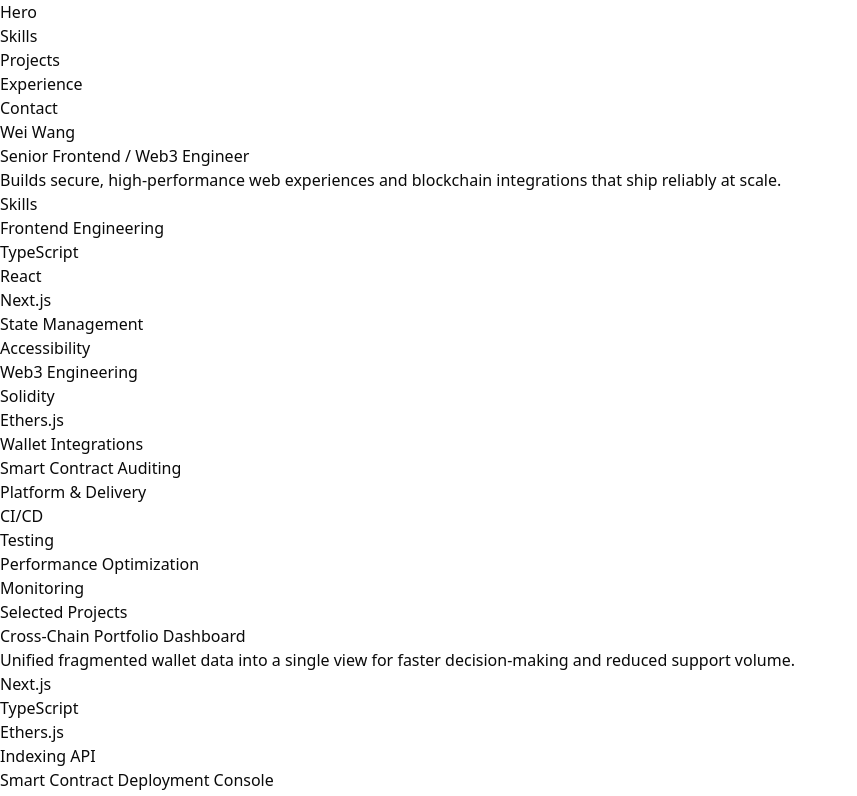
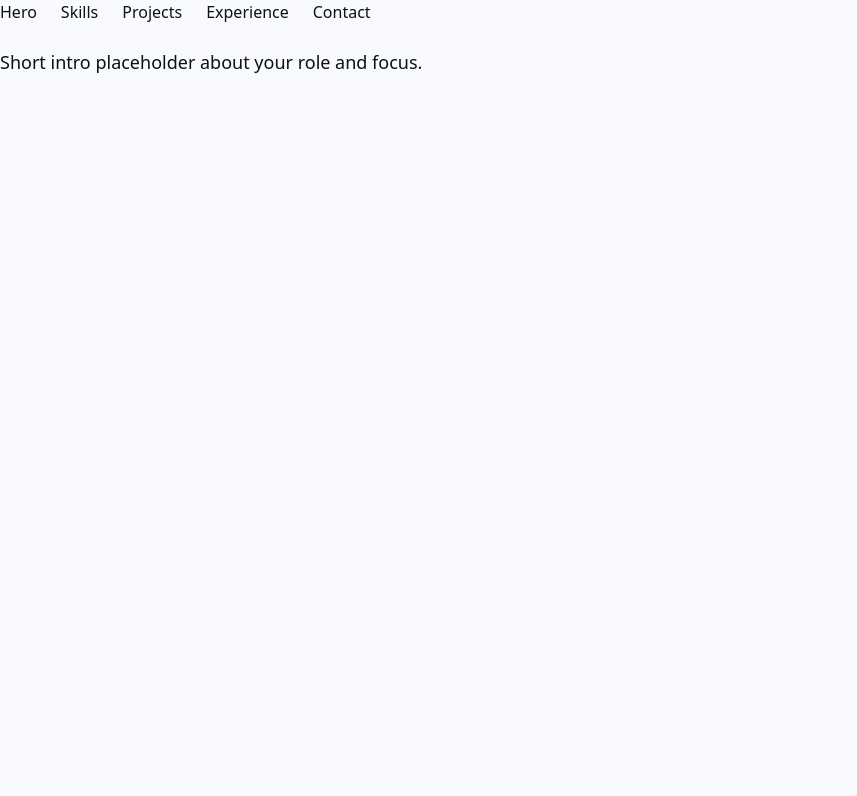
Before and after one commit to wangchengwei0122/Portfolio, a Next.js app: page / in a window 1280 px wide. Shown: the top 796 px of the page, without its empty margins (0-857 px from the left). Built offline with nearby package versions, Linux system fonts and the light colour scheme.

Commit message:
chore: initialize tailwindcss tokens and bootstrap project skeleton

```diff
--- a/app/globals.css
+++ b/app/globals.css
@@ -48,71 +48,71 @@
 
 :root {
   --radius: 0.625rem;
-  --background: oklch(1 0 0);
-  --foreground: oklch(0.145 0 0);
-  --card: oklch(1 0 0);
-  --card-foreground: oklch(0.145 0 0);
-  --popover: oklch(1 0 0);
-  --popover-foreground: oklch(0.145 0 0);
-  --primary: oklch(0.205 0 0);
-  --primary-foreground: oklch(0.985 0 0);
-  --secondary: oklch(0.97 0 0);
-  --secondary-foreground: oklch(0.205 0 0);
-  --muted: oklch(0.97 0 0);
-  --muted-foreground: oklch(0.556 0 0);
-  --accent: oklch(0.97 0 0);
-  --accent-foreground: oklch(0.205 0 0);
+  --background: oklch(0.985 0.004 260);
+  --foreground: oklch(0.17 0.01 260);
+  --card: oklch(0.985 0.004 260);
+  --card-foreground: oklch(0.17 0.01 260);
+  --popover: oklch(0.985 0.004 260);
+  --popover-foreground: oklch(0.17 0.01 260);
+  --primary: oklch(0.17 0.01 260);
+  --primary-foreground: oklch(0.985 0.004 260);
+  --secondary: oklch(0.96 0.004 260);
+  --secondary-foreground: oklch(0.17 0.01 260);
+  --muted: oklch(0.96 0.004 260);
+  --muted-foreground: oklch(0.45 0.01 260);
+  --accent: oklch(0.54 0.12 255);
+  --accent-foreground: oklch(0.985 0.004 260);
   --destructive: oklch(0.577 0.245 27.325);
-  --border: oklch(0.922 0 0);
-  --input: oklch(0.922 0 0);
-  --ring: oklch(0.708 0 0);
+  --border: oklch(0.88 0.006 260);
+  --input: oklch(0.88 0.006 260);
+  --ring: oklch(0.72 0.1 255 / 0.45);
   --chart-1: oklch(0.646 0.222 41.116);
   --chart-2: oklch(0.6 0.118 184.704);
   --chart-3: oklch(0.398 0.07 227.392);
   --chart-4: oklch(0.828 0.189 84.429);
   --chart-5: oklch(0.769 0.188 70.08);
-  --sidebar: oklch(0.985 0 0);
-  --sidebar-foreground: oklch(0.145 0 0);
-  --sidebar-primary: oklch(0.205 0 0);
-  --sidebar-primary-foreground: oklch(0.985 0 0);
-  --sidebar-accent: oklch(0.97 0 0);
-  --sidebar-accent-foreground: oklch(0.205 0 0);
-  --sidebar-border: oklch(0.922 0 0);
-  --sidebar-ring: oklch(0.708 0 0);
+  --sidebar: oklch(0.985 0.004 260);
+  --sidebar-foreground: oklch(0.17 0.01 260);
+  --sidebar-primary: oklch(0.17 0.01 260);
+  --sidebar-primary-foreground: oklch(0.985 0.004 260);
+  --sidebar-accent: oklch(0.96 0.004 260);
+  --sidebar-accent-foreground: oklch(0.17 0.01 260);
+  --sidebar-border: oklch(0.88 0.006 260);
+  --sidebar-ring: oklch(0.72 0.1 255 / 0.45);
 }
 
 .dark {
-  --background: oklch(0.145 0 0);
-  --foreground: oklch(0.985 0 0);
-  --card: oklch(0.205 0 0);
-  --card-foreground: oklch(0.985 0 0);
-  --popover: oklch(0.205 0 0);
-  --popover-foreground: oklch(0.985 0 0);
-  --primary: oklch(0.922 0 0);
-  --primary-foreground: oklch(0.205 0 0);
-  --secondary: oklch(0.269 0 0);
-  --secondary-foreground: oklch(0.985 0 0);
-  --muted: oklch(0.269 0 0);
-  --muted-foreground: oklch(0.708 0 0);
-  --accent: oklch(0.269 0 0);
-  --accent-foreground: oklch(0.985 0 0);
+  --background: oklch(0.12 0.01 260);
+  --foreground: oklch(0.93 0.01 260);
+  --card: oklch(0.14 0.01 260);
+  --card-foreground: oklch(0.93 0.01 260);
+  --popover: oklch(0.14 0.01 260);
+  --popover-foreground: oklch(0.93 0.01 260);
+  --primary: oklch(0.93 0.01 260);
+  --primary-foreground: oklch(0.12 0.01 260);
+  --secondary: oklch(0.2 0.01 260);
+  --secondary-foreground: oklch(0.93 0.01 260);
+  --muted: oklch(0.2 0.01 260);
+  --muted-foreground: oklch(0.68 0.01 260);
+  --accent: oklch(0.7 0.075 255);
+  --accent-foreground: oklch(0.12 0.01 260);
   --destructive: oklch(0.704 0.191 22.216);
-  --border: oklch(1 0 0 / 10%);
-  --input: oklch(1 0 0 / 15%);
-  --ring: oklch(0.556 0 0);
+  --border: oklch(0.26 0.01 260);
+  --input: oklch(0.26 0.01 260);
+  --ring: oklch(0.8 0.055 255 / 0.45);
   --chart-1: oklch(0.488 0.243 264.376);
   --chart-2: oklch(0.696 0.17 162.48);
   --chart-3: oklch(0.769 0.188 70.08);
   --chart-4: oklch(0.627 0.265 303.9);
   --chart-5: oklch(0.645 0.246 16.439);
-  --sidebar: oklch(0.205 0 0);
-  --sidebar-foreground: oklch(0.985 0 0);
-  --sidebar-primary: oklch(0.488 0.243 264.376);
-  --sidebar-primary-foreground: oklch(0.985 0 0);
-  --sidebar-accent: oklch(0.269 0 0);
-  --sidebar-accent-foreground: oklch(0.985 0 0);
-  --sidebar-border: oklch(1 0 0 / 10%);
-  --sidebar-ring: oklch(0.556 0 0);
+  --sidebar: oklch(0.14 0.01 260);
+  --sidebar-foreground: oklch(0.93 0.01 260);
+  --sidebar-primary: oklch(0.93 0.01 260);
+  --sidebar-primary-foreground: oklch(0.12 0.01 260);
+  --sidebar-accent: oklch(0.2 0.01 260);
+  --sidebar-accent-foreground: oklch(0.93 0.01 260);
+  --sidebar-border: oklch(0.26 0.01 260);
+  --sidebar-ring: oklch(0.82 0.1 255 / 0.5);
 }
 
 @layer base {
--- a/app/layout.tsx
+++ b/app/layout.tsx
@@ -15,7 +15,7 @@ export default function RootLayout({
 }>) {
   return (
     <html lang="en">
-      <body>
+      <body className="bg-canvas text-primary antialiased">
         <Header />
         <main>{children}</main>
         <Footer />
--- a/components/layout/Header.tsx
+++ b/components/layout/Header.tsx
@@ -4,10 +4,12 @@ export default function Header() {
   return (
     <header>
       <nav aria-label="Primary">
-        <ul>
+        <ul className="flex gap-6">
           {navItems.map((item) => (
             <li key={item.href}>
-              <a href={item.href}>{item.label}</a>
+              <a className="text-primary hover:text-accent focus-visible:ring-2 focus-visible:ring-accent">
+                {item.label}
+              </a>
             </li>
           ))}
         </ul>
--- a/components/sections/Hero.tsx
+++ b/components/sections/Hero.tsx
@@ -1,11 +1,11 @@
 export default function Hero() {
   return (
-    <section id="hero">
-      <h1>Wei Wang</h1>
-      <p>Senior Frontend / Web3 Engineer</p>
-      <p>
-        Builds secure, high-performance web experiences and blockchain
-        integrations that ship reliably at scale.
+    <section className="min-h-screen space-y-6" id="hero">
+      <h1 className="text-5xl font-semibold leading-tight md:text-6xl">
+
+      </h1>
+      <p className="text-base font-normal leading-relaxed md:text-lg">
+        Short intro placeholder about your role and focus.
       </p>
     </section>
   );
```
Also changed, not shown: 1 other file (tests, documents, lock files or other folders).
